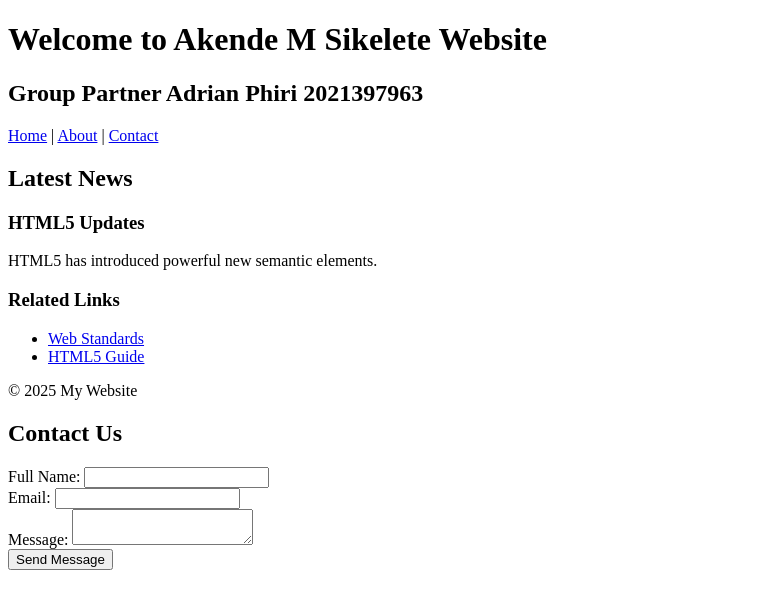
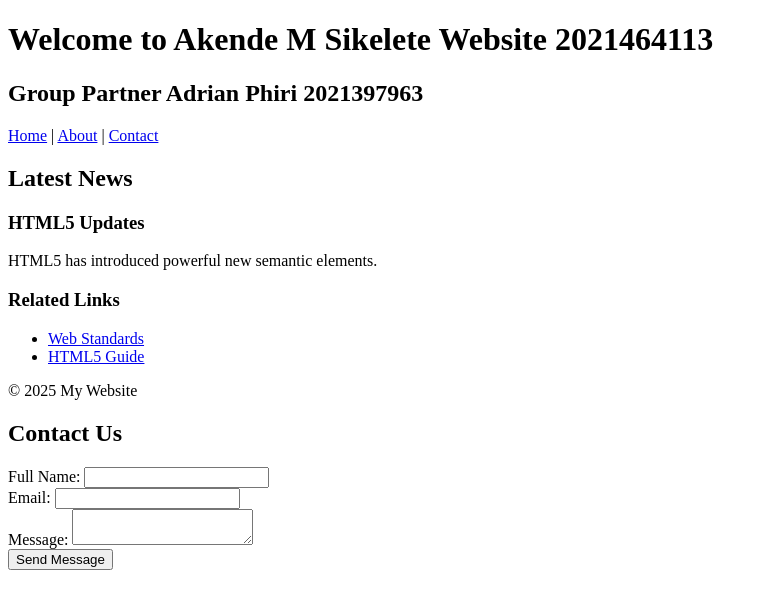
Before and after one commit to Akende1/lab2-html, a plain HTML site: page index.html in a window 1280 px wide. Shown: the whole page, without its empty margins (0-767 px from the left). Drawn offline with Linux system fonts and the light colour scheme.

Commit message:
Update index.html

```diff
--- a/index.html
+++ b/index.html
@@ -7,7 +7,7 @@
 </head>
 <body>
 <header>
-<h1>Welcome to Akende M Sikelete Website</h1>
+<h1>Welcome to Akende M Sikelete Website 2021464113</h1>
 <h2>Group Partner Adrian Phiri 2021397963</h2>
 <nav>
 <a href="#">Home</a> |
```
